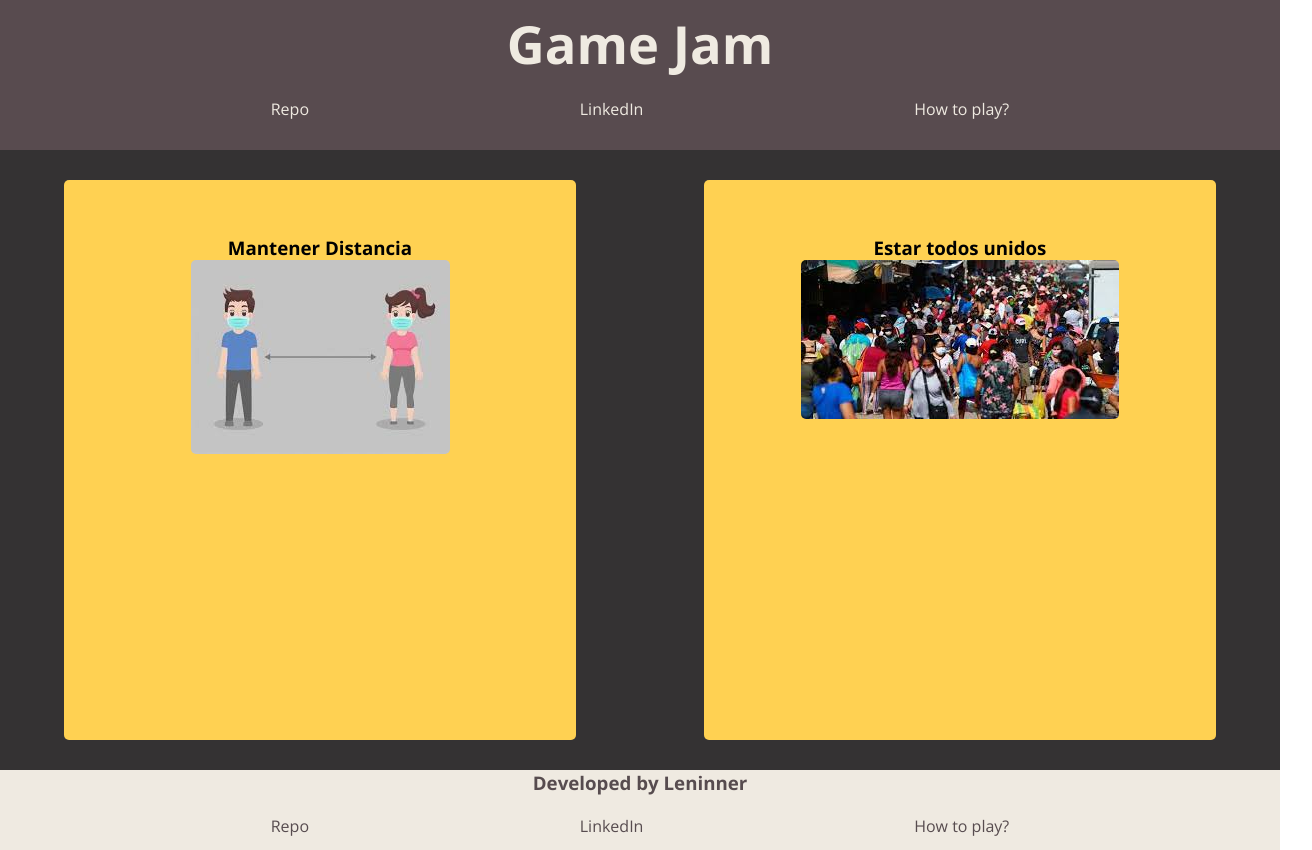
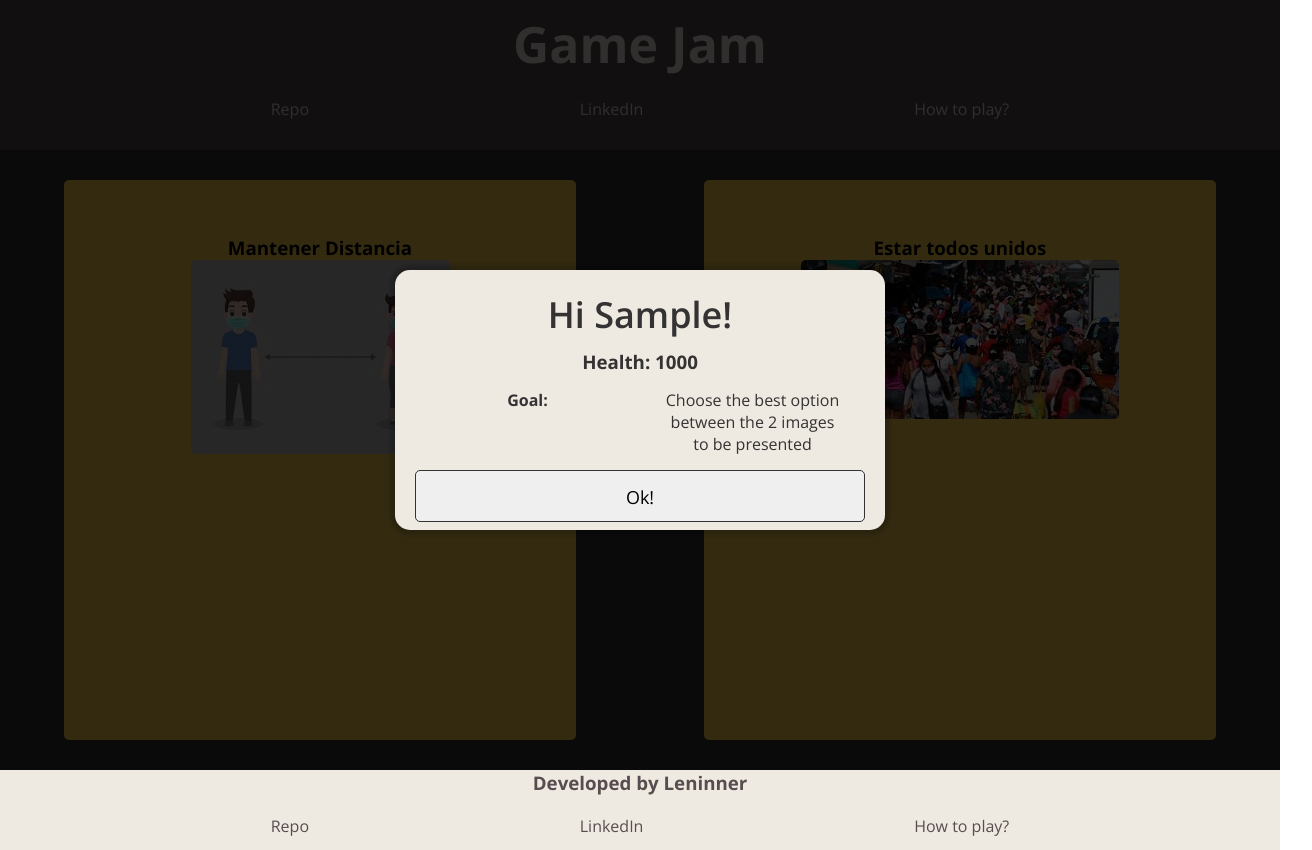
Before and after one commit to Leninner/gameJam, a website with bundled scripts: page dist/index.html in a window 1280 px wide. Both pictures are taken after typing "Sample" into the empty fields and a click on the button "Add". Shown: the whole page, 1312 px wide, since content can reach past the window. Built offline with nearby package versions, Linux system fonts and the light colour scheme.

Commit message:
Añado formulario para crear nuevos jugadores

```diff
--- a/src/popup.js
+++ b/src/popup.js
@@ -1,4 +1,4 @@
-import { createPlayer } from "./tableMain.js";
+import { createPlayer, startGame } from "./tableMain.js";
 
 const main = document.querySelector(".main");
 
@@ -30,15 +30,69 @@ function doPopUpWelcome() {
     overlayWelcome.appendChild(popUpWelcome);
     main.appendChild(overlayWelcome);
 
-    addPlayer(btnAdd, userName);
+    addPlayer(btnAdd, userName, overlayWelcome);
 }
 
-function addPlayer(btn, user) {
+function addPlayer(btn, user, overlay) {
     btn.addEventListener("click", () => {
         let player = new createPlayer(user.value);
-        console.log(player);
-        main.removeChild(main.childNodes[1]);
+        overlay.removeChild(overlay.childNodes[0]);
+        doResumeBefore(player.user, player.health, overlay, player);
+    });
+    document.addEventListener("keydown", (e) => {
+        if (e.keyCode == 13) {
+            let player = new createPlayer(user.value);
+            overlay.removeChild(overlay.childNodes[0]);
+            doResumeBefore(player.user, player.health, overlay, player);
+        }
     });
 }
 
+function doResumeBefore(user, health, overlay, player) {
+    let contenedorResumen = document.createElement("div"),
+        spanTitle = document.createElement("span"),
+        titleResumen = document.createElement("h1"),
+        spanHealth = document.createElement("span"),
+        healthResumen = document.createElement("h3"),
+        contenedorObjetivo = document.createElement("div"),
+        contenedorTitleObjetivo = document.createElement("div"),
+        contenedorPObjetivo = document.createElement("div"),
+        titleObjetivo = document.createElement("h4"),
+        pObjetivo = document.createElement("p"),
+        btnObjetivo = document.createElement("input");
+
+    contenedorResumen.classList.add("popupWelcome", "contenedorResumen");
+    contenedorObjetivo.classList.add("contenedorObjetivo");
+    contenedorTitleObjetivo.classList.add(
+        "contenedorTitleObjetivo",
+        "objetivo"
+    );
+    contenedorPObjetivo.classList.add("contenedorPObjetivo", "objetivo");
+    btnObjetivo.classList.add("btnObjetivo");
+
+    titleResumen.textContent = "Hi " + user + "!";
+    healthResumen.textContent = "Health:            " + health;
+    titleObjetivo.textContent = "Goal:";
+    pObjetivo.textContent =
+        "Choose the best option between the 2 images to be presented";
+    btnObjetivo.type = "button";
+    btnObjetivo.value = "Ok!";
+
+    spanTitle.appendChild(titleResumen);
+    spanHealth.appendChild(healthResumen);
+    contenedorTitleObjetivo.appendChild(titleObjetivo);
+    contenedorPObjetivo.appendChild(pObjetivo);
+    contenedorObjetivo.append(contenedorTitleObjetivo, contenedorPObjetivo);
+
+    contenedorResumen.append(
+        spanTitle,
+        spanHealth,
+        contenedorObjetivo,
+        btnObjetivo
+    );
+    overlay.appendChild(contenedorResumen);
+
+    startGame(btnObjetivo, player);
+}
+
 export { doPopUpWelcome };
--- a/src/style.css
+++ b/src/style.css
@@ -112,6 +112,7 @@ span {
     display: flex;
     align-items: center;
     justify-content: center;
+    color: var(--main-bg-color);
     /* visibility: hidden; */
 }
 .overlayWelcome.active {
@@ -119,13 +120,13 @@ span {
 }
 
 .popupWelcome {
-    background-color: white;
+    background-color: var(--color-a);
     box-shadow: 0px 0px 5px 5px rgba(0, 0, 0, 0.2);
     border-radius: 15px;
     padding: 20px;
     text-align: center;
     width: 450px;
-    height: 200px;
+    height: 220px;
     /* transition: 0.3s ease all;
     transform: scale(0.7);
      opacity: 0;  */
@@ -158,3 +159,22 @@ span {
     color: var(--color-a);
     width: 60%;
 }
+
+.contenedorObjetivo {
+    display: flex;
+    margin-top: 15px;
+    margin-bottom: 15px;
+}
+.objetivo {
+    width: 40%;
+    margin: 0 auto;
+    height: 80%;
+}
+
+.contenedorResumen input:hover {
+    font-weight: 600;
+    transition: 0.3s ease all;
+    background-color: var(--main-bg-color);
+    color: var(--color-a);
+    width: 60%;
+}
--- a/src/tableMain.js
+++ b/src/tableMain.js
@@ -18,4 +18,11 @@ function createPlayer(user) {
     this.health = 1000;
 }
 
-export { doTable, createPlayer };
+function startGame(btn, player) {
+    btn.addEventListener("click", () => {
+        main.removeChild(main.childNodes[1]);
+        console.log(player);
+    });
+}
+
+export { doTable, createPlayer, startGame };
```
Also changed, not shown: dist/main.js.
